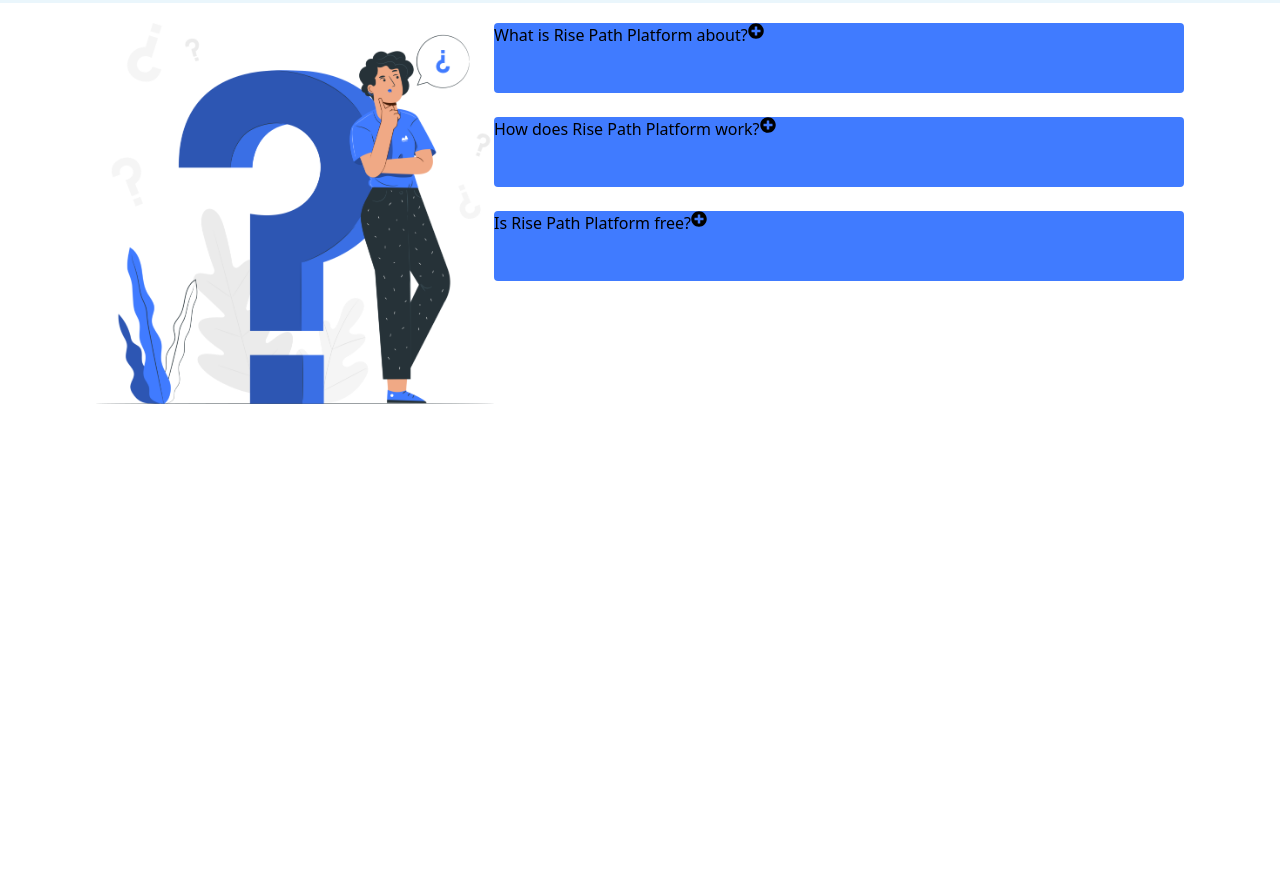
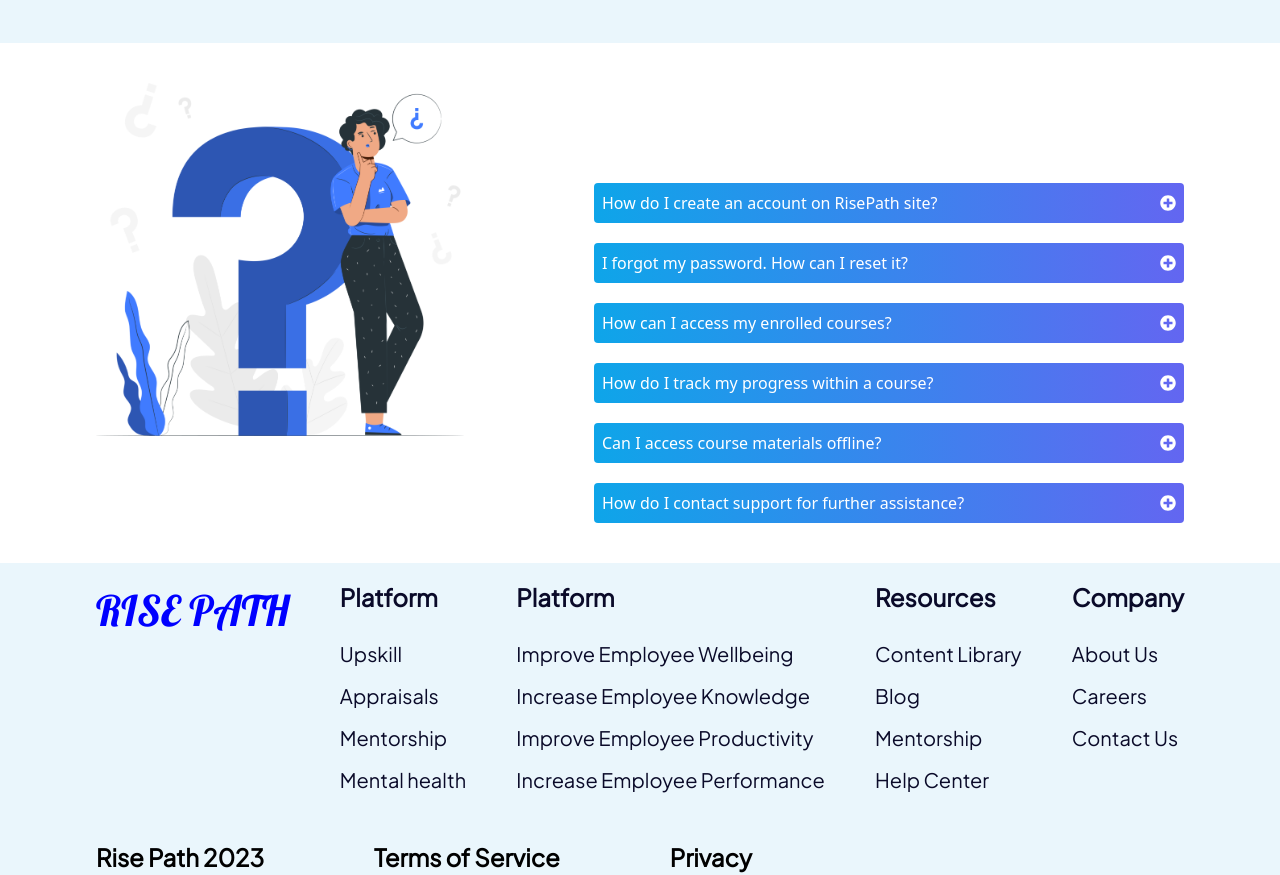
Before and after one commit to GrittyBee-Tech/Career-Leap, a React (Vite) app: page / in a window 1280 px wide. Shown: the part 3772-4647 px from the top of the page. Before the commit the page ends 4176 px from the top, so only its background shows below. Built offline with nearby package versions, Linux system fonts and the light colour scheme.

Commit message:
update on footer

```diff
--- a/src/Components/Generic-Layout/Footer.jsx
+++ b/src/Components/Generic-Layout/Footer.jsx
@@ -3,9 +3,65 @@
 
 const Footer = () => {
     return (
-        <div>
+        <section className="bg-[#EAF6FC]">
+            <div className="container mx-auto  w-[85%] lg:flex flex-wrap justify-between pt-4">
+                <div>
+                    <h2 className="text-[42px] font-lobster text-[#00F] font-normal">RISE PATH</h2>
+                </div>
+                <div className="lg:flex flex-col gap-6  ">
+                    <div>
+                        <h2 className="lg:text-[24px] font-plus-jakarta-sans text-[#0A0A29] font-semibold">Platform</h2>
+                    </div>
 
-        </div>
+                    <div>
+                        <ul className="lg:text-[20px]  text-[#0A0A29] font-normal font-plus-jakarta-sans flex flex-col gap-3">
+                            <li>Upskill</li>
+                            <li>Appraisals</li>
+                            <li>Mentorship</li>
+                            <li>Mental health</li>
+                        </ul>
+                    </div>
+
+
+                </div>
+                <div className="flex flex-col gap-6">
+                    <h2 className="text-[24px] font-plus-jakarta-sans text-[#0A0A29] font-semibold">Platform</h2>
+
+                    <ul className="text-[20px] text-[#0A0A29] font-normal font-plus-jakarta-sans flex flex-col gap-3">
+                        <li>Improve Employee Wellbeing</li>
+                        <li>Increase Employee Knowledge</li>
+                        <li>Improve Employee Productivity</li>
+                        <li>Increase Employee Performance</li>
+                    </ul>
+                </div>
+                <div className="flex flex-col gap-6">
+                    <h2 className="text-[24px] font-plus-jakarta-sans text-[#0A0A29] font-semibold">Resources</h2>
+
+                    <ul className="text-[20px] text-[#0A0A29] font-normal font-plus-jakarta-sans flex flex-col gap-3">
+                        <li>Content Library</li>
+                        <li>Blog</li>
+                        <li>Mentorship</li>
+                        <li>Help Center</li>
+                    </ul>
+                </div>
+                <div className="flex flex-col gap-6">
+                    <h2 className="text-[24px] font-plus-jakarta-sans text-[#0A0A29] font-semibold">Company</h2>
+
+                    <ul className="text-[20px] text-[#0A0A29] font-normal font-plus-jakarta-sans flex flex-col gap-3">
+                        <li>About Us</li>
+                        <li>Careers</li>
+                        <li>Contact Us</li>
+                    </ul>
+                </div>
+
+            </div>
+            <div className="container mx-auto w-[85%] lg:flex gap-[110px] mt-11 text-[24px] font-plus-jakarta-sans font-semibold">
+                <h2>Rise Path 2023</h2>
+                <p>Terms of Service</p>
+                <p>Privacy</p>
+            </div>
+
+        </section>
     )
 }
 
--- a/src/Components/Home-page-Layout/AboutUs.jsx
+++ b/src/Components/Home-page-Layout/AboutUs.jsx
@@ -3,15 +3,15 @@
 
 const AboutUs = () => {
     return (
-        <section className="bg-[#EAF6FC]">
-            <div className="container mx-auto w-[85%]">
+        <section className="bg-[#EAF6FC] ">
+            <div className="container mx-auto w-[85%] ">
                 <h2 className="flex justify-center pt-[50px] text-[#00F]  md:text-[60px]  text-[40px] font-lobster  ">Why RisePath</h2>
-                <div className="lg:flex gap-[140px]">
+                <div className="lg:flex gap-[140px] ">
                     <div>
-                        <p className=" md:w-[570px] mt-[40px]  md:text-[40px]  text-[20px] w-[300px] font-normal  font-georgia text-[#0A0A29]">
+                        <p className=" md:w-[570px] mt-[40px]  md:text-[40px]  text-[20px] w-[300px] font-normal mb-[40px] font-georgia text-[#0A0A29]">
                             <span className="font-lobster text-[#00F]">RisePath</span> Supports talent growth, enhances
                             organizational productivity, and contributes to a positive work environment,
-                            making it a valuable tool for any forward-thinking company..
+                            making it a valuable tool for any forward-thinking company.
                         </p>
                     </div>
                     <div>
--- a/src/Components/Home-page-Layout/Data.jsx
+++ b/src/Components/Home-page-Layout/Data.jsx
@@ -1,8 +1,12 @@
 
 
-export const Data= [{
-id:1, content:"What is Rise Path Platform about?",},
-{id:2, content:"How does Rise Path Platform work?",},
-{id:3, content:"Is Rise Path Platform free?",},
-
+export const Data = [
+    {
+        id: 1, content: "How do I create an account on RisePath site?", response: "To create an account, click on the 'Sign Up' or 'Register' button on the homepage. Fill in the required information such as your name, email address, and password. Once you've completed the form, click 'Submit' to create your account."
+    },
+    { id: 2, content: "I forgot my password. How can I reset it?", response: "Click on the 'Forgot Password' link on the login page. You will be prompted to enter the email address associated with your account. Follow the instructions in the email sent to you to reset your password." },
+    { id: 3, content: "How can I access my enrolled courses?", response: "After logging in, go to your dashboard or profile settings. You will find a section called 'My Courses' or 'Enrolled Courses' where you can see a list of all the courses you've enrolled in.", },
+    { id: 4, content: "How do I track my progress within a course?", response: "Inside a course, you'll find a progress bar or tracker indicating your completion status. This could include completed lectures, quizzes, and assignments." },
+    { id: 5, content: "Can I access course materials offline?", response: "Unfortunately, the course materials are typically only accessible online. You may, however, be able to download certain resources for offline use.", },
+    { id: 6, content: "How do I contact support for further assistance?", response: "Look for a 'Contact Us' or 'Support' link on the website. This will typically lead you to a contact form or email address where you can reach out for assistance." },
 ]
--- a/src/Components/Home-page-Layout/Faq.jsx
+++ b/src/Components/Home-page-Layout/Faq.jsx
@@ -1,33 +1,58 @@
-import {Data} from "/src/Components/Home-page-Layout/Data"
-import {FaPlusCircle} from "react-icons/fa"
+import { Data } from "/src/Components/Home-page-Layout/Data"
+import { FaPlusCircle, FaMinusCircle } from "react-icons/fa"
 import faq from "/src/assets/Images/faq.png"
+import { useState } from "react"
+
+
 
 const Faq = () => {
+
+  const [showContent, setShowContent] = useState(Array(Data.length).fill(false));
+
+  const toggleBtn = (index) => {
+    const newShowContent = [...showContent];
+    newShowContent[index] = !newShowContent[index];
+    setShowContent(newShowContent);
+  }
+
+
   return (
     <section>
-        <div className="container mx-auto w-[85%] flex pt-5">
-        <div>
-        <img  className="w-[550px]"src={faq}/>
+      <div className="container mx-auto w-[85%] lg:flex  gap-[130px]  lg:pt-[40px] pt-[100px]">
+        <div className="mb-[0px]">
+          <img className="w-[550px]" src={faq} />
         </div>
 
-        <div className="flex flex-col gap-6">
-            {Data.map((faq)=>{
+        <div className="flex flex-col gap-[20px] mt-[100px] mb-[40px]">
+          {Data.map((faq, index) => {
 
 
-              const{id,content}=faq;
-              return(
-                <div className="rounded bg-[#407BFF] md:w-[690px]  md:h-[70px] flex" key={id}>
-                <p>{content}</p>
-             <FaPlusCircle/>
+            const { id, content, response } = faq;
+            return (
+              <div className="" key={id}>
+                <div className="flex justify-between rounded p-2 bg-gradient-to-r from-sky-500 to-indigo-500 lg:w-[590px]  w-[320px] lg:h-[40px]  text-[#ffff]">
+                  <div>
+                    <p>{content}</p>
+                  </div>
+                  {showContent[index] ? (<button onClick={() => toggleBtn(index)}><FaMinusCircle /></button>) : <button onClick={() => toggleBtn(index)}><FaPlusCircle /></button>}
+
+
                 </div>
-              )
+                {showContent[index] && (<div className="bg-[#407BFF] md:w-[590px]  md:h-[90px] p-3 text-[#ffff] mt-1">
+                  <p>{response}</p>
+                </div>)}
 
-            })}
+
+
+              </div>
+            )
+
+          })}
 
 
         </div>
 
-        </div>
+      </div>
 
 
     </section>
--- a/src/Pages/Home/Home.jsx
+++ b/src/Pages/Home/Home.jsx
@@ -6,6 +6,7 @@
 import Navbar from "../../Components/Generic-Layout/Navbar";
 import AboutUs from "../../Components/Home-page-Layout/AboutUs";
 import Faq from "../../Components/Home-page-Layout/Faq";
+import Footer from "../../Components/Generic-Layout/Footer";
 
 
 
@@ -19,7 +20,8 @@
             <Mentorship />
             <Health />
             <AboutUs />
-            <Faq/>
+            <Faq />
+            <Footer />
 
 
 
```
